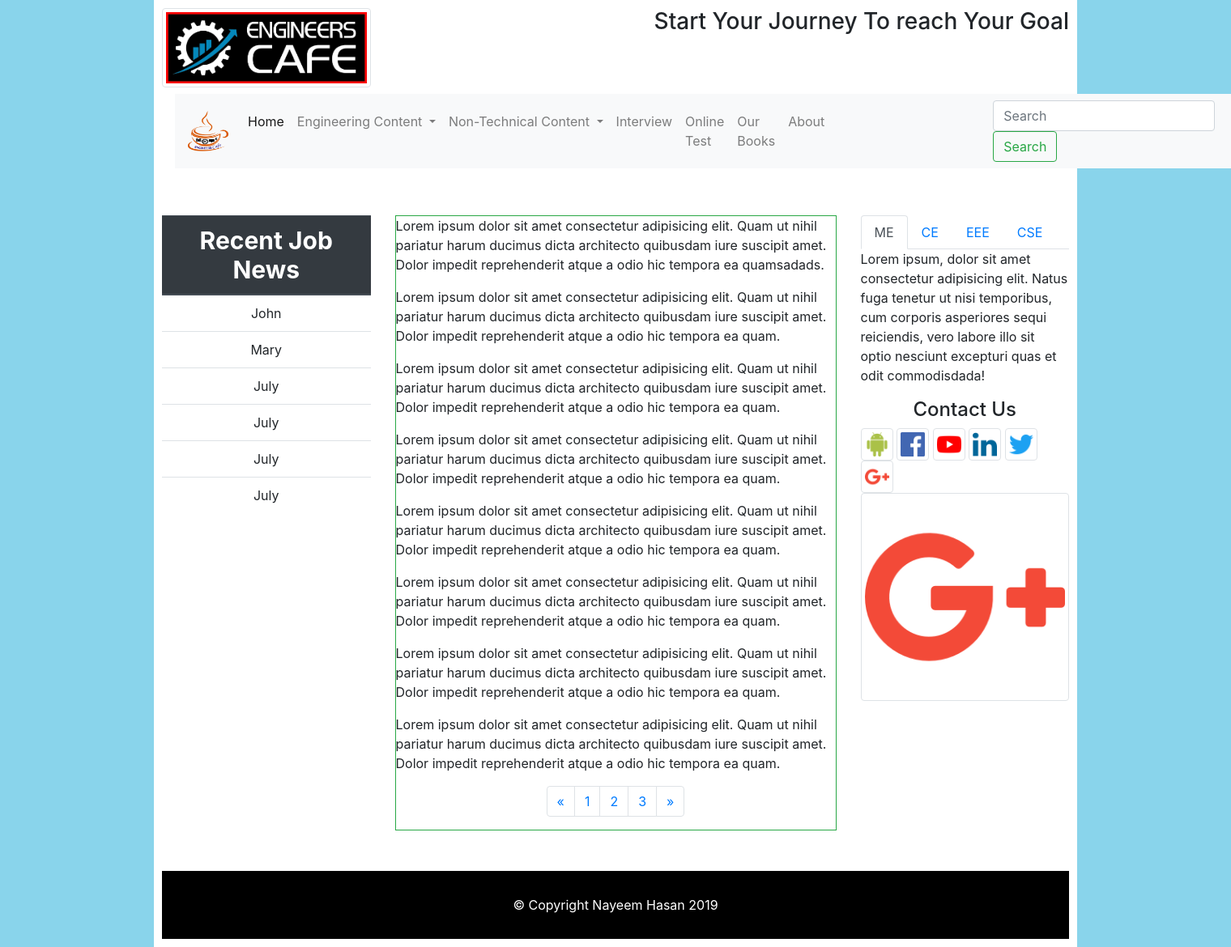
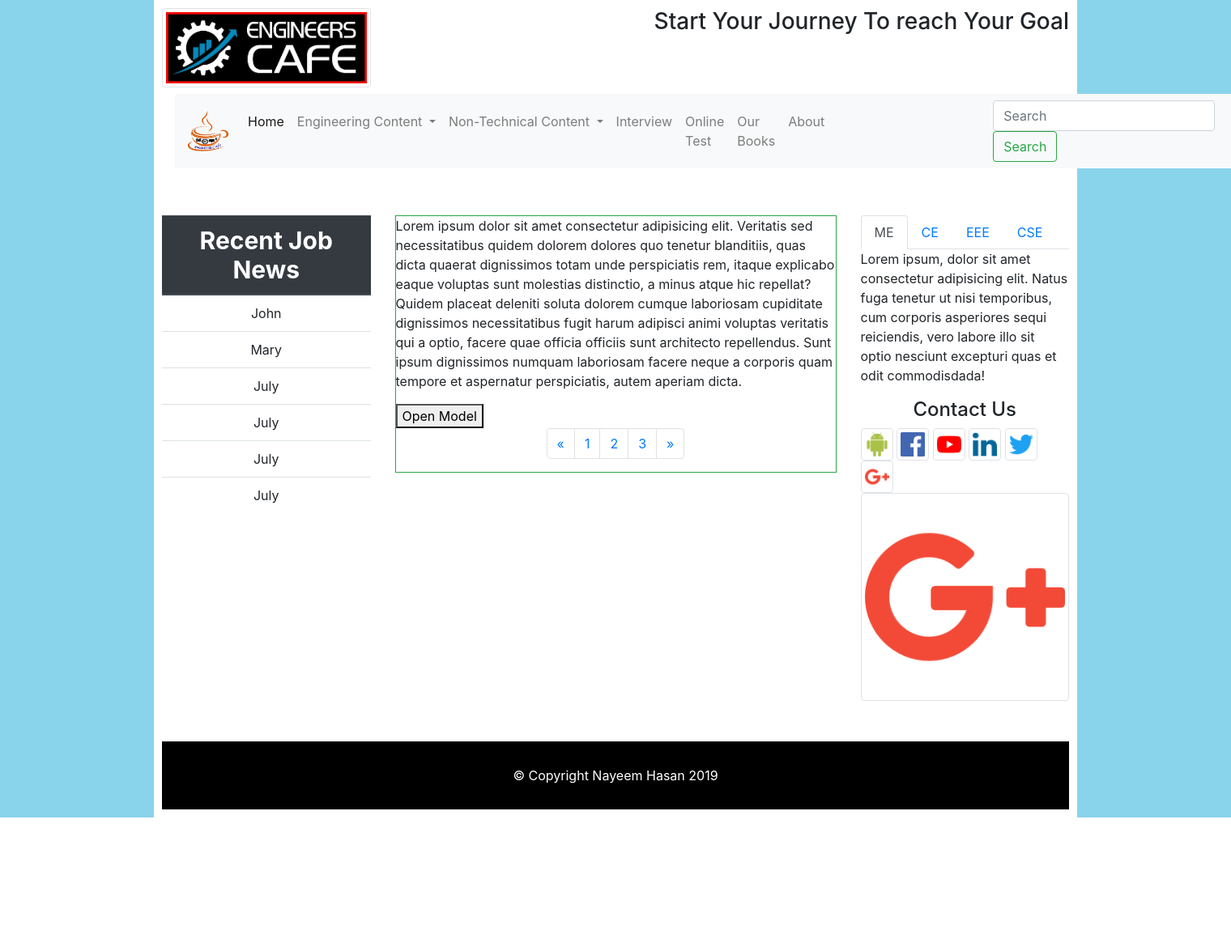
Before and after one commit to NayeemH/EngineersCafe, a PHP site: page / in a window 1520 px wide. Shown: the whole page at 81% size. After the commit the page ends 1010 px from the top, so only its background shows below. Run offline with PHP 8.4, Linux system fonts and the light colour scheme; some libraries are stand-ins or nearby versions.

Commit message:
open model
open model added

```diff
--- a/css/style.css
+++ b/css/style.css
@@ -1,4 +1,6 @@
-
+*, *::after, *::before{
+  box-sizing: border-box;
+}
 body{
     background:rgb(137, 212, 235);
 }
@@ -29,3 +31,62 @@ body{
   .main_Content{
     padding: 50px 0px;
   }
+
+  .model{
+    position: fixed;
+    top: 50%;
+    left: 50%;
+    transform: translate(-50%, -50%) scale(0);
+    transition: 200ns ease-in-out;
+    border: 1px solid black;
+    border-radius: 10px;
+    z-index: 10;
+    background-color: white;
+    width: 325px;
+    max-width: 35%;
+
+  }
+  .model.active{
+    transform: translate(-50%, -50%) scale(1);
+  }
+
+  .model_header{
+    padding: 10px 15px;
+    display: flex;
+    justify-content: space-between;
+    align-items: center;
+    border-bottom: 1px solid black;
+  }
+
+  .model_header .title{
+    font-size: 1.25rem;
+    font-weight: bold;
+  }
+  .model_header .close_button{
+    cursor: pointer;
+    border: none;
+    outline: none;
+    background: none;
+    font-size: 1.25rem;
+    font-weight: bold;
+  }
+
+  .model_body{
+    padding: 10px 15px;
+  }
+
+  #overlay{
+    position: fixed;
+    opacity: 0;
+    transition: 200ns ease-in-out;
+    top : 0;
+    left: 0;
+    right: 0;
+    bottom: 0;
+    background-color: rgba(0,0,0, .5);
+    pointer-events: none;
+  }
+  #overlay.active{
+    opacity: 1;
+    pointer-events: all;
+  }
--- a/index.html
+++ b/index.html
@@ -9,6 +9,7 @@
     <link rel="stylesheet" href="https://stackpath.bootstrapcdn.com/bootstrap/4.3.1/css/bootstrap.min.css"
         integrity="sha384-ggOyR0iXCbMQv3Xipma34MD+dH/1fQ784/j6cY/iJTQUOhcWr7x9JvoRxT2MZw1T" crossorigin="anonymous">
     <link rel="stylesheet" href="css/style.css">
+    <script defer src="js/script.js"></script>
 </head>
 
 <body>
@@ -139,30 +140,21 @@
 
                 <div class="col-md-6">
                     <div class="question border border-success">
-                        <p>Lorem ipsum dolor sit amet consectetur adipisicing elit. Quam ut nihil pariatur harum ducimus
-                            dicta architecto quibusdam iure suscipit amet. Dolor impedit reprehenderit atque a odio hic
-                            tempora ea quamsadads.</p>
-                        <p>Lorem ipsum dolor sit amet consectetur adipisicing elit. Quam ut nihil pariatur harum ducimus
-                            dicta architecto quibusdam iure suscipit amet. Dolor impedit reprehenderit atque a odio hic
-                            tempora ea quam.</p>
-                        <p>Lorem ipsum dolor sit amet consectetur adipisicing elit. Quam ut nihil pariatur harum ducimus
-                            dicta architecto quibusdam iure suscipit amet. Dolor impedit reprehenderit atque a odio hic
-                            tempora ea quam.</p>
-                        <p>Lorem ipsum dolor sit amet consectetur adipisicing elit. Quam ut nihil pariatur harum ducimus
-                            dicta architecto quibusdam iure suscipit amet. Dolor impedit reprehenderit atque a odio hic
-                            tempora ea quam.</p>
-                        <p>Lorem ipsum dolor sit amet consectetur adipisicing elit. Quam ut nihil pariatur harum ducimus
-                            dicta architecto quibusdam iure suscipit amet. Dolor impedit reprehenderit atque a odio hic
-                            tempora ea quam.</p>
-                        <p>Lorem ipsum dolor sit amet consectetur adipisicing elit. Quam ut nihil pariatur harum ducimus
-                            dicta architecto quibusdam iure suscipit amet. Dolor impedit reprehenderit atque a odio hic
-                            tempora ea quam.</p>
-                        <p>Lorem ipsum dolor sit amet consectetur adipisicing elit. Quam ut nihil pariatur harum ducimus
-                            dicta architecto quibusdam iure suscipit amet. Dolor impedit reprehenderit atque a odio hic
-                            tempora ea quam.</p>
-                        <p>Lorem ipsum dolor sit amet consectetur adipisicing elit. Quam ut nihil pariatur harum ducimus
-                            dicta architecto quibusdam iure suscipit amet. Dolor impedit reprehenderit atque a odio hic
-                            tempora ea quam.</p>
+                        <p>Lorem ipsum dolor sit amet consectetur adipisicing elit. Veritatis sed necessitatibus quidem dolorem dolores quo tenetur blanditiis, quas dicta quaerat dignissimos totam unde perspiciatis rem, itaque explicabo eaque voluptas sunt molestias distinctio, a minus atque hic repellat? Quidem placeat deleniti soluta dolorem cumque laboriosam cupiditate dignissimos necessitatibus fugit harum adipisci animi voluptas veritatis qui a optio, facere quae officia officiis sunt architecto repellendus. Sunt ipsum dignissimos numquam laboriosam facere neque a corporis quam tempore et aspernatur perspiciatis, autem aperiam dicta.</p>
+                        <button data-model-target="#model">Open Model</button>
+                        <div class="model" id="model">
+                            <div class="model_header">
+                                <div class="title">Example model</div>
+                                <div data-close-button class="close_button">&times;</div>
+
+                            </div>
+                            <div class="model_body">
+                                Lorem ipsum dolor sit amet, consectetur adipisicing elit. Quis adipisci amet quae atque sint molestias repellat, illo enim nemo repellendus maxime corrupti accusamus consequuntur consectetur laudantium, eum, iusto nostrum itaque! Repellat ipsum at, consectetur voluptas illum odit doloremque ratione obcaecati ex quo provident rerum eligendi molestiae rem pariatur perspiciatis placeat.
+
+                            </div>
+
+                        </div>
+                        <div id="overlay"></div>
                         <nav aria-label="Page navigation example">
                             <ul class="pagination justify-content-center">
                                 <li class="page-item">
```
Also changed, not shown: js/script.js (added).
